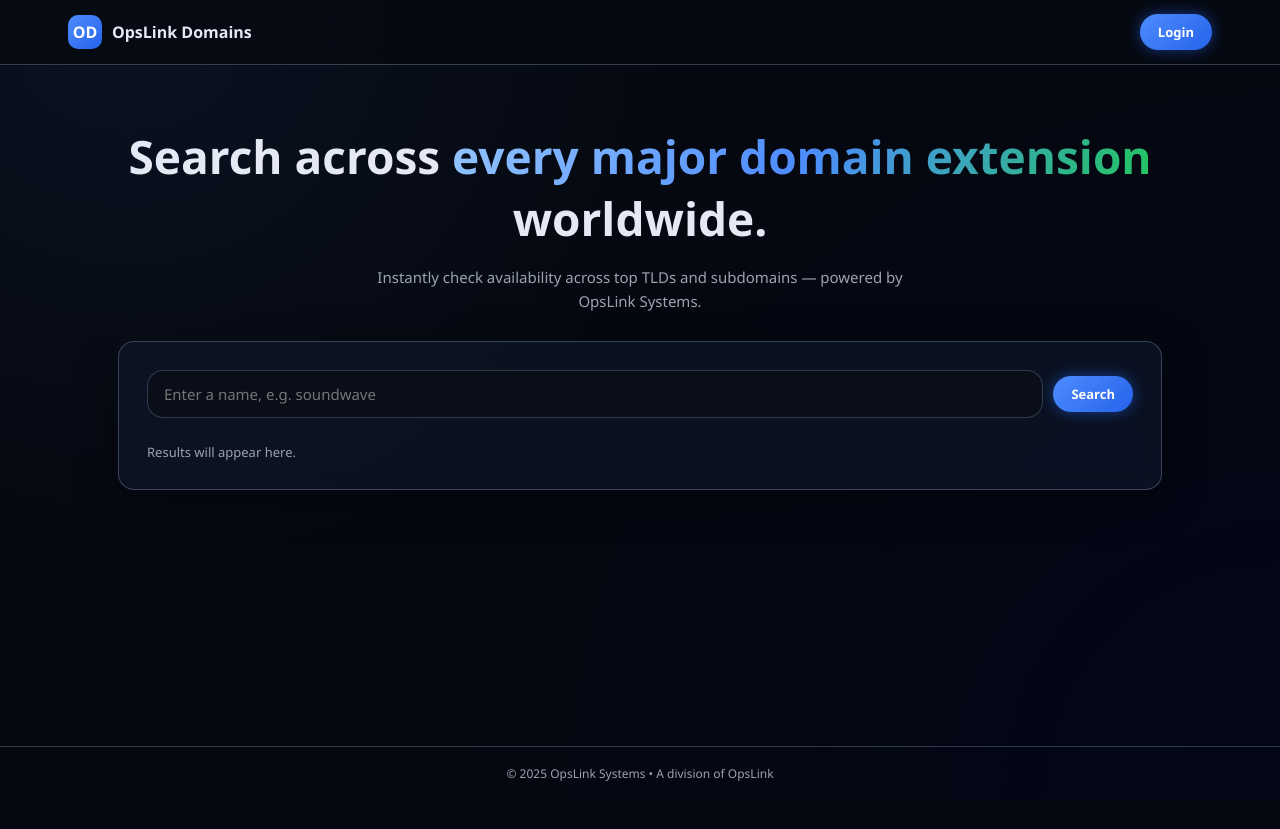
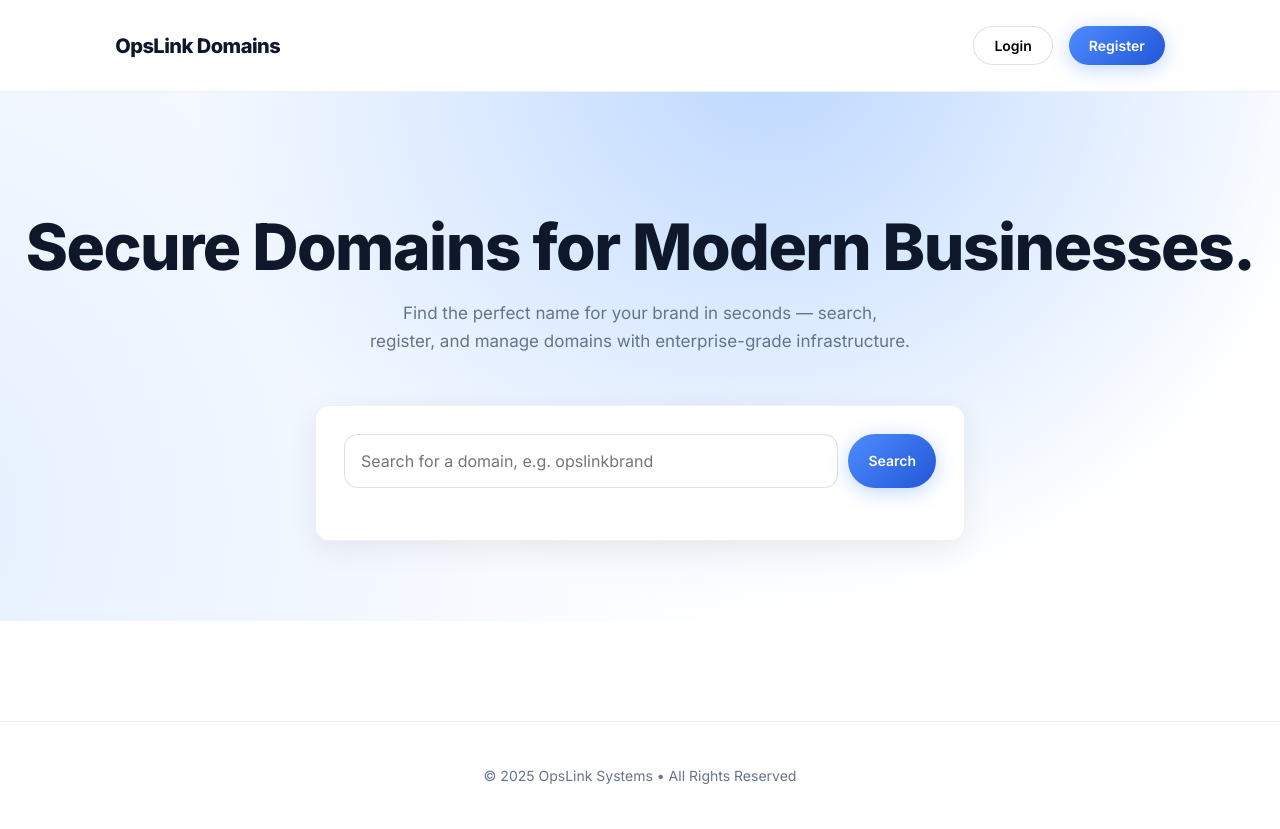
Before and after one commit to Unknownaod/opslinkdomains, a website: page public/index.html in a window 1280 px wide. Before the commit the page ends 800 px from the top, so only its background shows below. Drawn offline with Linux system fonts and the light colour scheme.

Commit message:
Update index.html

```diff
--- a/public/index.html
+++ b/public/index.html
@@ -2,286 +2,163 @@
 <html lang="en">
 <head>
   <meta charset="UTF-8" />
-  <title>OpsLink Domains – A Division of OpsLink Systems</title>
+  <title>OpsLink Domains — Secure Domains for Modern Businesses</title>
   <meta name="viewport" content="width=device-width, initial-scale=1.0" />
-  <meta name="description" content="OpsLink Domains, a division of OpsLink Systems — enterprise-grade domain & DNS management." />
+  <meta name="description" content="Register and manage domains securely with OpsLink Domains — modern tools for brands, businesses, and creators." />
   <link rel="icon" href="https://opslinkcad.com/assets/OpsLinkLogo.png" />
+
+  <!-- Typography -->
+  <link href="https://fonts.googleapis.com/css2?family=Inter:wght@300;400;500;600;700;800&display=swap" rel="stylesheet">
 
   <style>
     :root {
-      --bg-main: #050810;
-      --bg-soft: #0b111c;
-      --glass: rgba(15, 23, 42, 0.65);
-      --border: rgba(148, 163, 184, 0.35);
-      --accent: #4e8cff;
-      --accent2: #2563eb;
-      --success: #22c55e;
-      --error: #ef4444;
-      --text-main: #e5e9f5;
-      --text-muted: #9ca3af;
-      --radius: 16px;
-      --radius-pill: 999px;
-      --shadow: 0 10px 40px rgba(0, 0, 0, 0.35);
+      --brand: #4E8CFF; /* OpsLink Blue */
+      --brand-dark: #2256d6;
+      --text: #0f172a;
+      --muted: #64748b;
+      --bg: #ffffff;
+      --radius: 14px;
+      --shadow: 0 8px 30px rgba(0,0,0,0.07);
     }
 
-    * { margin: 0; padding: 0; box-sizing: border-box; font-family: "Segoe UI", system-ui, sans-serif; }
+    *{margin:0;padding:0;box-sizing:border-box;font-family:"Inter",sans-serif}
+    body{background:var(--bg);color:var(--text);overflow-x:hidden}
 
-    body {
-      background:
-        radial-gradient(circle at 10% 0%, #0a1221 0, transparent 40%),
-        radial-gradient(circle at 100% 100%, #020617 0, transparent 55%),
-        var(--bg-main);
-      color: var(--text-main);
-      min-height: 100vh;
-      display: flex;
-      flex-direction: column;
-      overflow-x: hidden;
+    /* NAVBAR */
+    nav{
+      display:flex;justify-content:space-between;align-items:center;
+      padding:26px 9%;position:sticky;top:0;background:rgba(255,255,255,.75);
+      backdrop-filter:blur(16px);border-bottom:1px solid rgba(0,0,0,.06);z-index:30;
+    }
+    .logo{font-weight:800;font-size:20px;letter-spacing:-.5px}
+
+    .nav-buttons{display:flex;gap:16px}
+    .btn{
+      padding:10px 20px;border-radius:999px;border:none;cursor:pointer;font-weight:600;
+      transition:.25s ease;font-size:14px;
+    }
+    .btn-outline{
+      background:#fff;border:1px solid rgba(0,0,0,.12);
+    }
+    .btn-primary{
+      background:linear-gradient(135deg,var(--brand),var(--brand-dark));
+      color:#fff;box-shadow:0 4px 20px rgba(78,140,255,.35);
+    }
+    .btn-primary:hover{transform:translateY(-2px)}
+
+    /* HERO SECTION */
+    .hero{
+      text-align:center;padding:120px 20px 80px;position:relative;overflow:hidden;
+    }
+    .hero h1{
+      font-size:clamp(36px,5vw,64px);font-weight:800;margin-bottom:18px;
+      letter-spacing:-1.5px;line-height:1.1;
+    }
+    .hero p{
+      max-width:540px;margin:0 auto;font-size:17px;color:var(--muted);line-height:1.6;
     }
 
-    header {
-      position: sticky; top: 0; z-index: 20;
-      background: rgba(6,10,18,0.85);
-      backdrop-filter: blur(14px);
-      border-bottom: 1px solid var(--border);
-    }
-    .nav {
-      max-width: 1200px; margin: 0 auto;
-      padding: 14px 28px;
-      display: flex; justify-content: space-between; align-items: center;
-    }
-    .logo { display: flex; align-items: center; gap: 10px; font-weight: 700; font-size: 16px; }
-    .logo-mark {
-      width: 34px; height: 34px; border-radius: 10px;
-      background: linear-gradient(135deg,var(--accent),var(--accent2));
-      display: flex; justify-content: center; align-items: center;
-      color: #fff; font-weight: 800;
-    }
-    .btn-primary {
-      border-radius: var(--radius-pill);
-      padding: 9px 18px;
-      font-size: 13px; font-weight: 600;
-      border: none;
-      background: linear-gradient(135deg, var(--accent), var(--accent2));
-      color: #fff; cursor: pointer;
-      transition: all 0.25s ease;
-      box-shadow: 0 0 14px rgba(37,99,235,0.55);
-    }
-    .btn-primary:hover { transform: translateY(-2px); box-shadow: 0 0 25px rgba(37,99,235,0.75); }
-
-    main.page {
-      flex: 1;
-      max-width: 1100px;
-      margin: 0 auto;
-      padding: 60px 28px;
-      text-align: center;
+    /* Gradient Waves */
+    .wave-bg{
+      position:absolute;inset:0;
+      background:radial-gradient(circle at 60% -10%, #bbd7ff 0, transparent 60%),
+                  radial-gradient(circle at -10% 80%, #e4efff 0, transparent 60%);
+      z-index:-1;
+      pointer-events:none;
     }
 
-    .hero-title {
-      font-size: clamp(34px, 4vw, 46px);
-      font-weight: 800;
-      margin-bottom: 16px;
+    /* SEARCH CARD */
+    .search-container{
+      margin-top:50px;max-width:650px;background:#fff;padding:28px;
+      border-radius:var(--radius);box-shadow:var(--shadow);margin-left:auto;margin-right:auto;
+      border:1px solid rgba(0,0,0,.06);
     }
-    .hero-title span {
-      background: linear-gradient(120deg, #93c5fd, var(--accent), #22c55e);
-      -webkit-background-clip: text;
-      color: transparent;
+    .search-row{display:flex;gap:10px}
+    input{
+      flex:1;padding:16px;border-radius:var(--radius);
+      border:1px solid rgba(0,0,0,.12);font-size:16px;
     }
-    .hero-subtitle {
-      font-size: 15px;
-      color: var(--text-muted);
-      max-width: 550px;
-      margin: 0 auto 28px;
-      line-height: 1.6;
+    input:focus{border-color:var(--brand);outline:none;box-shadow:0 0 0 4px rgba(78,140,255,.18)}
+
+    /* RESULTS */
+    .results{margin-top:24px;font-size:15px}
+    .item{
+      display:flex;justify-content:space-between;padding:12px 0;
+      border-bottom:1px solid rgba(0,0,0,.08);
+    }
+    .taken{color:#d62424;font-weight:600}
+    .free{color:#059669;font-weight:600}
+
+    /* FOOTER */
+    footer{
+      text-align:center;padding:45px 0;margin-top:100px;font-size:14px;
+      color:var(--muted);border-top:1px solid rgba(0,0,0,.05)
     }
 
-    .domain-search-container {
-      margin-top: 28px;
-      background: var(--glass);
-      border: 1px solid var(--border);
-      backdrop-filter: blur(10px);
-      border-radius: var(--radius);
-      box-shadow: var(--shadow);
-      padding: 28px;
-    }
-
-    .search-bar {
-      display: flex;
-      gap: 10px;
-      justify-content: center;
-      align-items: center;
-    }
-    .search-bar input {
-      flex: 1;
-      padding: 13px 16px;
-      border-radius: var(--radius);
-      background: rgba(10,15,26,0.9);
-      border: 1px solid rgba(148,163,184,0.3);
-      color: var(--text-main);
-      font-size: 15px;
-      outline: none;
-      transition: border 0.3s, box-shadow 0.3s;
-    }
-    .search-bar input:focus {
-      border-color: var(--accent);
-      box-shadow: 0 0 15px rgba(78,140,255,0.3);
-    }
-
-    .results-box {
-      margin-top: 25px;
-      text-align: left;
-    }
-    .result-item {
-      display: flex;
-      justify-content: space-between;
-      align-items: center;
-      padding: 12px 0;
-      border-bottom: 1px solid rgba(148,163,184,0.25);
-      transition: 0.2s;
-    }
-    .result-item:hover { background: rgba(255,255,255,0.02); }
-
-    .result-name {
-      font-size: 15px; font-weight: 600;
-      display: flex; align-items: center; gap: 8px;
-    }
-
-    .result-status.available { color: var(--success); }
-    .result-status.taken { color: var(--error); }
-
-    .btn-register {
-      border-radius: var(--radius-pill);
-      border: none;
-      background: linear-gradient(135deg, var(--accent), var(--accent2));
-      color: #fff;
-      padding: 6px 14px;
-      font-size: 13px;
-      font-weight: 600;
-      cursor: pointer;
-      transition: 0.2s ease;
-      text-decoration: none;
-    }
-    .btn-register:hover { opacity: 0.9; transform: scale(1.05); }
-
-    .loading {
-      display: flex;
-      justify-content: center;
-      align-items: center;
-      gap: 10px;
-      color: var(--text-muted);
-      font-size: 14px;
-      animation: pulse 1.5s infinite ease-in-out;
-    }
-    @keyframes pulse {
-      0% { opacity: 0.5; }
-      50% { opacity: 1; }
-      100% { opacity: 0.5; }
-    }
-
-    footer {
-      border-top: 1px solid rgba(148,163,184,0.3);
-      padding: 18px 24px;
-      text-align: center;
-      color: var(--text-muted);
-      font-size: 12px;
+    @media(max-width:600px){
+      .search-row{flex-direction:column}
     }
   </style>
 </head>
 
 <body>
-  <header>
-    <div class="nav">
-      <div class="logo">
-        <div class="logo-mark">OD</div>
-        OpsLink Domains
+
+<nav>
+  <div class="logo">OpsLink Domains</div>
+  <div class="nav-buttons">
+    <button class="btn btn-outline" onclick="location.href='/auth/login.html'">Login</button>
+    <button class="btn btn-primary" onclick="location.href='/auth/register.html'">Register</button>
   </div>
-      <button class="btn-primary" onclick="window.location.href='/auth/login.html'">Login</button>
+</nav>
+
+<section class="hero">
+  <div class="wave-bg"></div>
+  <h1>Secure Domains for Modern Businesses.</h1>
+  <p>Find the perfect name for your brand in seconds — search, register, and manage domains with enterprise-grade infrastructure.</p>
+
+  <div class="search-container">
+    <div class="search-row">
+      <input id="domainInput" placeholder="Search for a domain, e.g. opslinkbrand" />
+      <button class="btn btn-primary" id="searchBtn">Search</button>
     </div>
-  </header>
-
-  <main class="page">
-    <h1 class="hero-title">
-      Search across <span>every major domain extension</span> worldwide.
-    </h1>
-    <p class="hero-subtitle">
-      Instantly check availability across top TLDs and subdomains — powered by OpsLink Systems.
-    </p>
-
-    <div class="domain-search-container">
-      <div class="search-bar">
-        <input id="domainQuery" type="text" placeholder="Enter a name, e.g. soundwave" />
-        <button id="searchBtn" class="btn-primary">Search</button>
+    <div id="results" class="results"></div>
   </div>
-
-      <div id="searchResults" class="results-box">
-        <p style="color: var(--text-muted); font-size: 13px;">Results will appear here.</p>
-      </div>
-    </div>
-  </main>
+</section>
 
 <footer>
-    © <span id="year"></span> OpsLink Systems • A division of OpsLink
+  © <span id="year"></span> OpsLink Systems • All Rights Reserved
 </footer>
 
 <script>
-    document.getElementById("year").textContent = new Date().getFullYear();
-    const searchBtn = document.getElementById("searchBtn");
-    const domainInput = document.getElementById("domainQuery");
-    const resultsEl = document.getElementById("searchResults");
+document.getElementById("year").textContent=new Date().getFullYear();
+const input=document.getElementById("domainInput");
+const out=document.getElementById("results");
 
-    async function performSearch() {
-      const term = domainInput.value.trim().toLowerCase();
-      if (!term) {
-        resultsEl.innerHTML = '<p style="color:var(--text-muted);font-size:13px;">Please enter a name.</p>';
-        return;
+async function performSearch(){
+  const q=input.value.trim().toLowerCase();
+  if(!q){out.innerHTML="Enter a domain to search.";return;}
+
+  out.innerHTML="Searching...";
+  const r=await fetch(`/api/checkDomain?domain=${q}`);
+  const data=await r.json();
+  out.innerHTML=data.results.map(i=>`
+    <div class="item">
+      <span>${i.domain}</span>
+      <span class="${i.available?'free':'taken'}">${i.available?'Available':'Taken'}</span>
+      ${i.available?`<button class="btn btn-primary" onclick="addToCart('${i.domain}')">Add to cart</button>`:''}
+    </div>
+  `).join("");
 }
 
-      resultsEl.innerHTML = `<div class="loading">🔍 Searching <strong>${term}</strong> across all TLDs...</div>`;
-
-      try {
-        const resp = await fetch(`/api/checkDomain?domain=${encodeURIComponent(term)}`);
-        const text = await resp.text();
-        let data;
-        try { data = JSON.parse(text); } catch { throw new Error("Invalid JSON"); }
-
-        if (!resp.ok) throw new Error(data.error || "Server error");
-        if (!data.results || data.results.length === 0) {
-          resultsEl.innerHTML = '<p style="color:var(--text-muted);text-align:center;">No results found.</p>';
-          return;
+function addToCart(domain){
+  const cart=JSON.parse(localStorage.getItem("cart")||"[]");
+  cart.push(domain);localStorage.setItem("cart",JSON.stringify(cart));
+  alert(domain+" added to cart.");
 }
 
-        const html = data.results.map(r => {
-          if (r.available === null) {
-            return `<div class="result-item"><div class="result-name">⚠️ ${r.domain}</div>
-                    <div class="result-status" style="color:var(--text-muted)">Error</div></div>`;
-          }
+document.getElementById("searchBtn").onclick=performSearch;
+input.addEventListener("keypress",e=>e.key==="Enter"&&performSearch());
+</script>
 
-          const taken = !r.available;
-          return `
-            <div class="result-item">
-              <div class="result-name">
-                ${taken ? '❌' : '✅'}
-                ${r.domain}
-              </div>
-              <div style="display:flex;align-items:center;gap:12px;">
-                <div class="result-status ${taken ? 'taken' : 'available'}">
-                  ${taken ? 'Taken' : 'Available'}
-                </div>
-                ${!taken
-                  ? `<a href="https://domains.opslinkcad.com/cart.php?a=add&domain=register&query=${encodeURIComponent(r.domain)}" class="btn-register">Register</a>`
-                  : ""}
-              </div>
-            </div>`;
-        }).join("");
-
-        resultsEl.innerHTML = html;
-      } catch (err) {
-        console.error(err);
-        resultsEl.innerHTML = '<p style="color:var(--error);text-align:center;">Error fetching results. Please try again later.</p>';
-      }
-    }
-
-    searchBtn.addEventListener("click", performSearch);
-    domainInput.addEventListener("keypress", (e) => { if (e.key === "Enter") performSearch(); });
-  </script>
 </body>
 </html>
```
Lines whose indentation alone changed are shown as unchanged.
